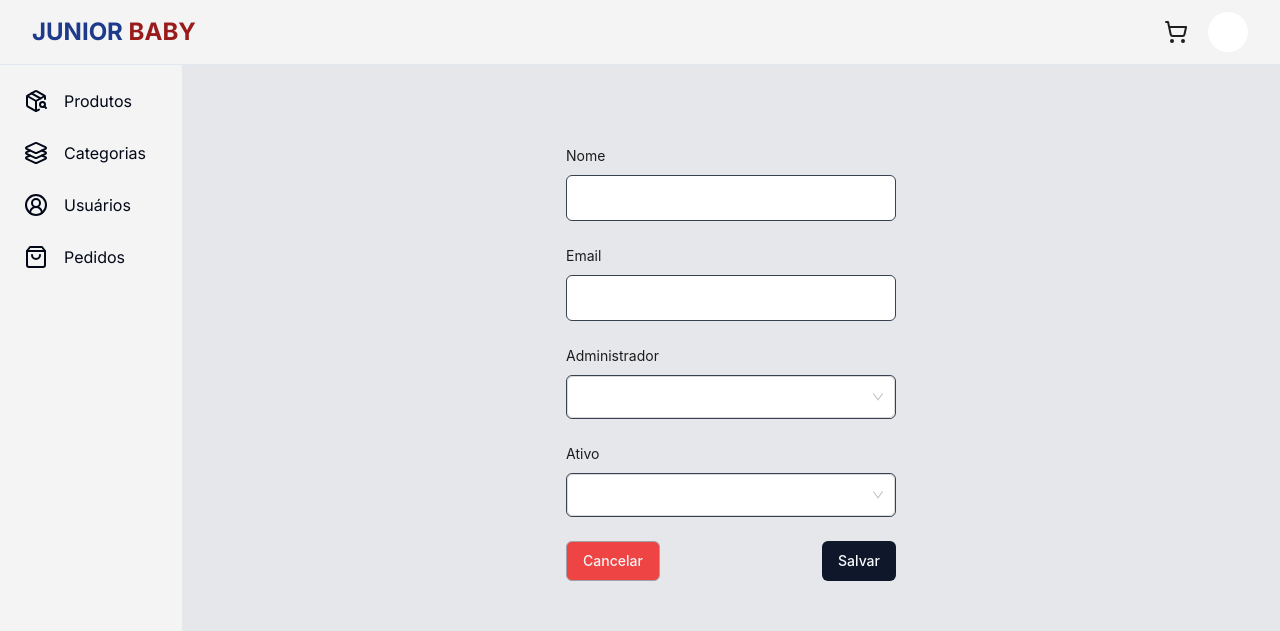
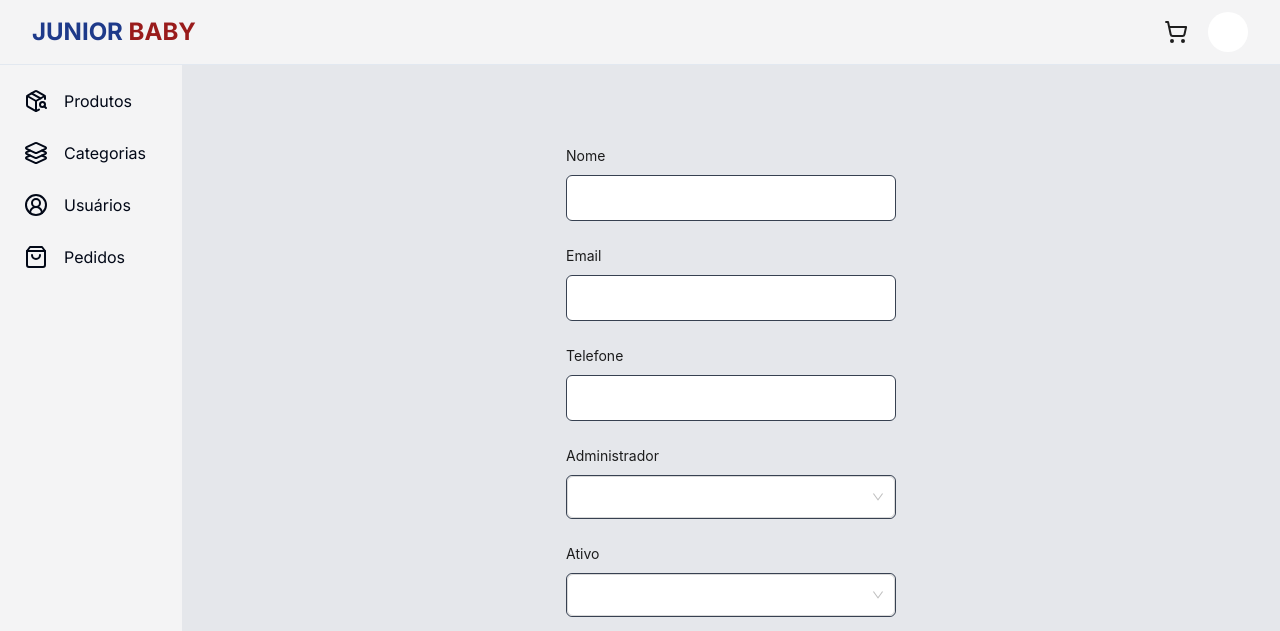
Before and after one commit to ederbiason/ecommerce-juniorbaby, a Next.js app: page /users/edit_user/1 in a window 1280 px wide. Shown: the top 631 px of the page. Built offline with nearby package versions, Linux system fonts and the light colour scheme; no server answers; the database is empty.

Commit message:
feat: add phone number input on user management of admin dashboard

```diff
--- a/src/app/(dashboard)/users/add_user/page.tsx
+++ b/src/app/(dashboard)/users/add_user/page.tsx
@@ -68,6 +68,12 @@ export default function CreateUserForm() {
                     <input className="w-full border border-gray-700 p-2 text-lg rounded-md" type="email" placeholder="Insira o email do cliente" />
                 </Form.Item>
                 <Form.Item
+                    name="phone"
+                    label="Telefone"
+                >
+                    <input className="w-full border border-gray-700 p-2 text-lg rounded-md" type="text" placeholder="Insira o telefone do cliente" />
+                </Form.Item>
+                <Form.Item
                     name="isAdmin"
                     label="Administrador"
                 >
--- a/src/app/(dashboard)/users/edit_user/[userid]/page.tsx
+++ b/src/app/(dashboard)/users/edit_user/[userid]/page.tsx
@@ -12,6 +12,7 @@ interface UserProps {
     _id: string
     name: string
     email: string
+    phone: string
     isAdmin: boolean
     isActive: boolean
 }
@@ -47,6 +48,7 @@ export default function EditUser({ params }: { params: any }) {
             form.setFieldsValue({
                 name: user.name,
                 email: user.email,
+                phone: user.phone,
                 isAdmin: user.isAdmin,
                 isActive: user.isActive,
             })
@@ -89,6 +91,7 @@ export default function EditUser({ params }: { params: any }) {
                 initialValues={{
                     name: user?.name,
                     email: user?.email,
+                    phone: user?.phone,
                     isAdmin: user?.isAdmin,
                     isActive: user?.isActive
                 }}
@@ -105,6 +108,13 @@ export default function EditUser({ params }: { params: any }) {
                     label="Email"
                 >
                     <input className="w-full border border-gray-700 p-2 text-lg rounded-md" type="email" />
+                </Form.Item>
+
+                <Form.Item
+                    name="phone"
+                    label="Telefone"
+                >
+                    <input className="w-full border border-gray-700 p-2 text-lg rounded-md" type="text" />
                 </Form.Item>
 
                 <Form.Item
```
